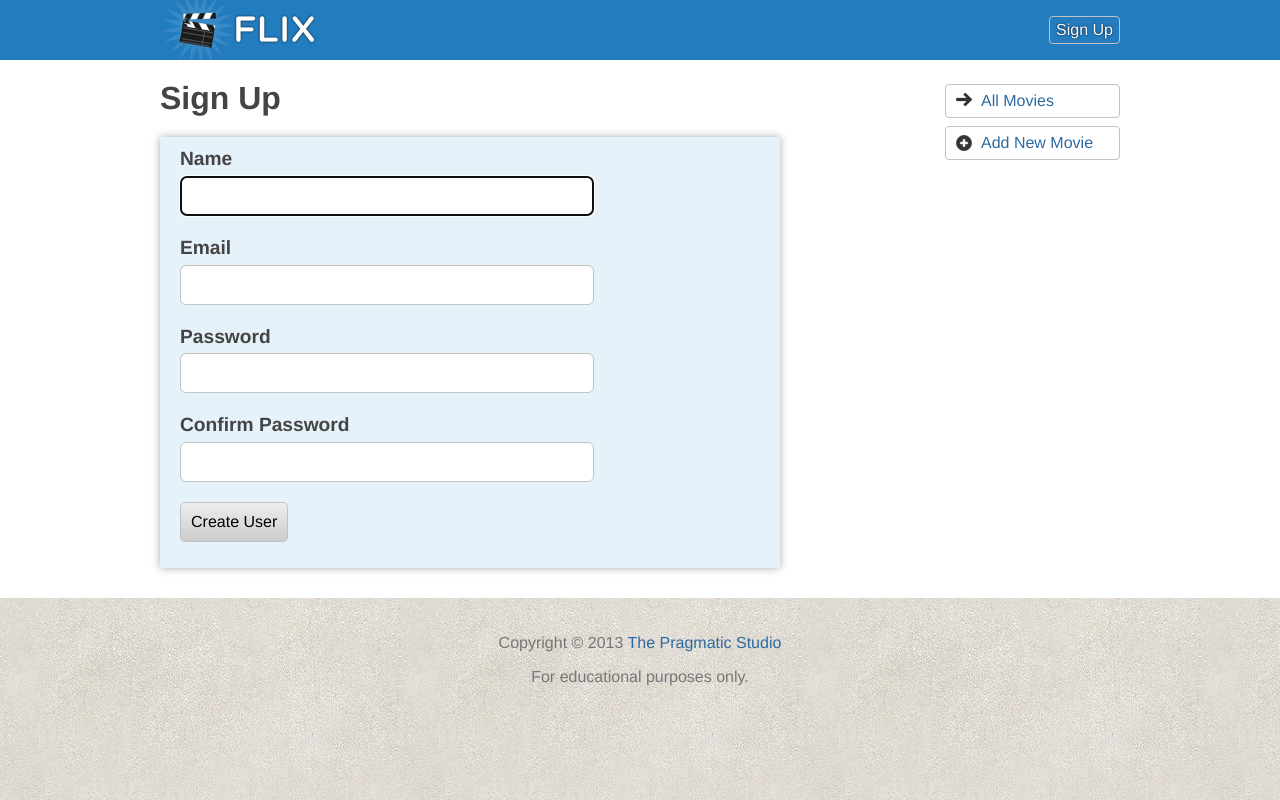
After one commit to ryanbenedetti/flix_rails_ii, a Rails app: page /signup in a window 1280 px wide. The commit adds this page. Run offline with Rails 7, Linux system fonts and the light colour scheme; style sheets or scripts are compiled from the project's sources; some libraries are stand-ins or nearby versions.

Commit message:
Lesson 3 partial commit #3

```diff
--- a/app/controllers/users_controller.rb
+++ b/app/controllers/users_controller.rb
@@ -9,19 +9,36 @@ def show
   @user = User.find(params[:id])
 end
 
+def new
+  @user = User.new
+end
+
+def create
+  	@user = User.new(user_params)
+    if @user.save
+      redirect_to @user, notice: "Thanks for signing up!"
+    else
+      render :new
+    end
+end
+
 #def edit
 #end
 
 #def update
 #end
 
-#def new
-#end
-
-#def create
-#end
 
 #def delete
 #end
 
+private
+
+def user_params
+	params.require(:user).
+	permit(:name, :email, :password, :password_confirmation)
+
 end
+
+
+end
--- a/app/views/layouts/_header.html.erb
+++ b/app/views/layouts/_header.html.erb
@@ -2,7 +2,7 @@
   <div id="masthead">
     <h1><%= link_to 'Flix', root_path %></h1>
     <nav>
-      <p>
+      <p><%= link_to 'Sign Up', signup_path, class: "button" %>
       </p>
     </nav>
   </div>
--- /dev/null
+++ b/app/views/users/_form.html.erb
@@ -0,0 +1,26 @@
+<%= form_for(@user) do |f| %>
+  <%= render "shared/errors", object: @user %>
+  <fieldset>
+    <ol>
+      <li class="required">
+        <%= f.label :name %>
+        <%= f.text_field :name, size: 40, autofocus: true %>
+      </li>
+      <li class="required">
+        <%= f.label :email %>
+        <%= f.email_field :email, size: 40 %>
+      </li>
+      <li class="required">
+        <%= f.label :password %>
+        <%= f.password_field :password, size: 40 %>
+      </li>
+      <li class="required">
+        <%= f.label :password_confirmation, "Confirm Password" %>
+        <%= f.password_field :password_confirmation, size: 40 %>
+      </li>
+    </ol>
+    <p>
+      <%= f.submit %>
+    </p>
+  </fieldset>
+<% end %>
--- /dev/null
+++ b/app/views/users/new.html.erb
@@ -0,0 +1,5 @@
+<header id="content-header">
+  <h1>Sign Up</h1>
+</header>
+
+<%= render 'form' %>
--- a/config/routes.rb
+++ b/config/routes.rb
@@ -1,4 +1,7 @@
 Rails.application.routes.draw do
+
+  get "signup" => "users#new"
+
   resources :users
 
   root "movies#index"
```
Also changed, not shown: spec/features/create_user_spec.rb (added, +33 -0 lines), db/development.sqlite3, 3 other files.
